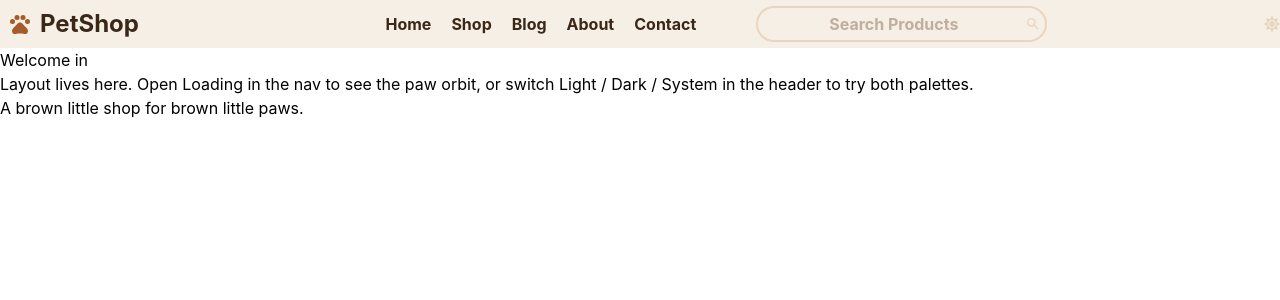
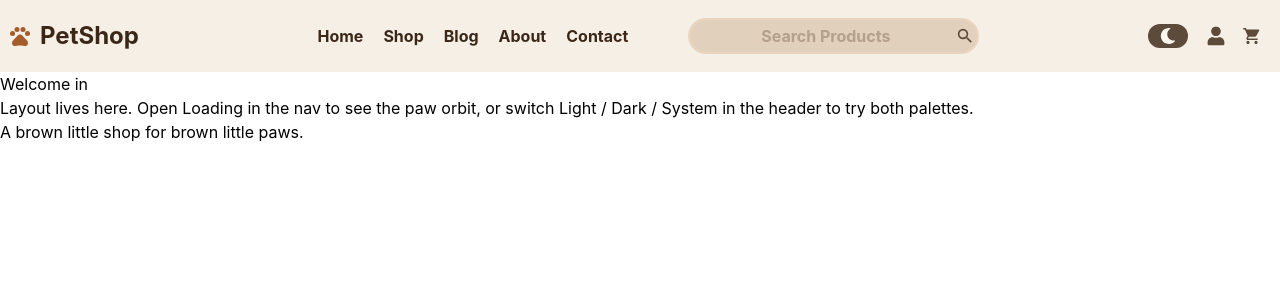
Before and after one commit to Bedrock-the-ninth/pet-shop, a React (Vite) app in the folder frontend/: page /home in a window 1280 px wide. Shown: the top 300 px of the page. Built offline with nearby package versions, Linux system fonts and the light colour scheme.

Commit message:
The changes to the navbar itself are finalized (at least for now). Next in list are creating swiping pages for the profile and the cart. The profile swiping page is only temporary as I'll have to create a profile page in the end.

```diff
--- a/frontend/src/core/classStyles/navBar.styles.ts
+++ b/frontend/src/core/classStyles/navBar.styles.ts
@@ -3,13 +3,22 @@ const navBarStyles = {
   headerClassStyles: "flex justify-between bg-background text-text-h",
   navClassStyles:
     "flex w-1/2 items-center justify-start gap-5 font-bold text-md",
-  themeToggleButtonClassStyles: "text-accent-soft hover:text-accent",
   searchBarClassStyles: {
     spanClass:
-      "flex items-center border-2 rounded-full border-accent-soft focus-within:border-accent mx-10 p-1",
+      "flex items-center border-2 rounded-full border-accent-soft bg-border focus-within:border-accent mx-10 p-1",
     inputClass: "text-center text-muted focus:text-text-color",
     buttonClass:
-      "text-accent-soft hover:text-accent hover:scale-120 transition-all",
+      "text-text-color hover:text-accent scale-120 hover:scale-150 transition-all",
+  },
+  toggleButtons: {
+    mainDivClass: "flex items-center justify-content gap-5 px-5 min-h-18",
+    userAndCartButtonsClasses:
+      "text-text-color hover:text-accent scale-120 hover:scale-150 transition-all",
+    themeToggleClasses: {
+      themeToggleSpanClass:
+        "flex bg-text-color text-background-raised hover:bg-accent text-center justify-center rounded-full items-center min-w-10 hover:scale-110 transition-all",
+      themeToggleButtonClass: "py-1",
+    },
   },
 };
 
--- a/frontend/src/core/interfaces/Logo.props.ts
+++ b/frontend/src/core/interfaces/Logo.props.ts
@@ -1,6 +1,7 @@
+// @path: src/core/interfaces/Logo.props.ts
 import type { IconType } from "react-icons";
 
-export interface LogoProps {
+export interface ILogoProps {
     business_name? : string,
     LogoIcon? : IconType,
 }
--- a/frontend/src/core/interfaces/SearchBar.props.ts
+++ b/frontend/src/core/interfaces/SearchBar.props.ts
@@ -1,7 +1,8 @@
 // @path: src/core/interfaces/SearchBar.props.ts
-export interface SearchBarProps {
+export interface ISearchBarProps {
   value: string;
   setValue: (arg: string) => void;
+  onSubmit?: () => void;
   className?: {
     spanClass: string;
     inputClass: string;
--- /dev/null
+++ b/frontend/src/core/interfaces/ToggleButtons.props.ts
@@ -0,0 +1,11 @@
+// @path: src/core/interfaces/ToggleButtons.props.ts
+export interface IToggleButtonsProps {
+  className: {
+    mainDivClass?: string;
+    userAndCartButtonsClasses?: string;
+    themeToggleClasses?: {
+      themeToggleSpanClass: string;
+      themeToggleButtonClass: string;
+    };
+  };
+}
--- a/frontend/src/features/navBar/components/Logo.tsx
+++ b/frontend/src/features/navBar/components/Logo.tsx
@@ -1,7 +1,8 @@
-import type { LogoProps } from "../../../core/interfaces/Logo.props";
+// @path: src/features/navBar/components/Logo.tsx
+import type { ILogoProps } from "../../../core/interfaces/Logo.props";
 import { MdOutlinePets } from "react-icons/md";
 
-const Logo = ({ business_name, LogoIcon }: LogoProps) => {
+const Logo = ({ business_name, LogoIcon }: ILogoProps) => {
   return (
     <span className="flex gap-2 items-center min-h-10 min-w-10 p-2 text-text-h font-bold text-2xl">
       {LogoIcon ? (
--- /dev/null
+++ b/frontend/src/features/navBar/components/ToggleButtons.tsx
@@ -0,0 +1,39 @@
+// @path: src/features/navBar/components/ToggleButtons.tsx
+
+// Hook import
+import { useState } from "react";
+// Interface and type import
+import { IToggleButtonsProps } from "../../../core/interfaces/ToggleButtons.props";
+// Component import
+import { ThemeToggle } from "../../theme/ThemeToggle";
+// Icon Import
+import { FaUser, FaUserTimes } from "react-icons/fa";
+import { MdShoppingCart, MdRemoveShoppingCart } from "react-icons/md";
+
+const ToggleButtons = ({
+  className,
+}: {
+  className: IToggleButtonsProps["className"];
+}) => {
+  const [viewCart, setViewCart] = useState(false);
+  const [viewDashboard, setViewDashboard] = useState(false);
+  return (
+    <div className={className?.mainDivClass}>
+      <ThemeToggle className={className?.themeToggleClasses} />
+      <button
+        onClick={() => setViewCart((prev) => !prev)}
+        className={className?.userAndCartButtonsClasses}
+      >
+        {viewCart ? <FaUserTimes /> : <FaUser />}
+      </button>
+      <button
+        onClick={() => setViewDashboard((prev) => !prev)}
+        className={className?.userAndCartButtonsClasses}
+      >
+        {viewDashboard ? <MdRemoveShoppingCart /> : <MdShoppingCart />}
+      </button>
+    </div>
+  );
+};
+
+export default ToggleButtons;
--- a/frontend/src/features/navBar/index.tsx
+++ b/frontend/src/features/navBar/index.tsx
@@ -1,10 +1,12 @@
 // @path: src/features/navBar/index.tsx
 
 // Component Imports
-import { ThemeToggle } from "../theme/ThemeToggle";
 import Logo from "./components/Logo";
 import NavItems from "./components/NavItems";
+// Style className import
 import navBarStyles from "../../core/classStyles/navBar.styles";
+import ToggleButtons from "./components/ToggleButtons";
+
 const NavBar = () => {
   return (
     <header className={navBarStyles.headerClassStyles}>
@@ -12,7 +14,7 @@ const NavBar = () => {
       <nav className={navBarStyles.navClassStyles} aria-label="Main">
         <NavItems className={navBarStyles.searchBarClassStyles} />
       </nav>
-      <ThemeToggle className={navBarStyles.themeToggleButtonClassStyles} />
+      <ToggleButtons className={navBarStyles.toggleButtons} />
     </header>
   );
 };
--- a/frontend/src/features/searchBar/SearchBar.tsx
+++ b/frontend/src/features/searchBar/SearchBar.tsx
@@ -1,13 +1,16 @@
 // @path: src/features/searchBar/SearchBar.tsx
-import type { SearchBarProps } from "../../core/interfaces/SearchBar.props";
+import type { ISearchBarProps } from "../../core/interfaces/SearchBar.props";
 import { MdSearch } from "react-icons/md";
 
-const SearchBar = ({ value, setValue, className }: SearchBarProps) => {
+const SearchBar = ({ value, setValue, onSubmit, className }: ISearchBarProps) => {
+
   return (
     <>
-      <span className={`${className?.spanClass}`}>
+      <form onSubmit={onSubmit} className={`${className?.spanClass}`}>
         <input
           type="text"
+          id="query-field"
+          name="query"
           className={`${className?.inputClass}`}
           value={value}
           onChange={(e: React.ChangeEvent<HTMLInputElement>) =>
@@ -16,10 +19,10 @@ const SearchBar = ({ value, setValue, className }: SearchBarProps) => {
           placeholder="Search Products"
           style={{ outline: "none" }}
         />
-        <button className={`${className?.buttonClass}`}>
+        <button type="submit" className={`${className?.buttonClass}`}>
           <MdSearch />
         </button>
-      </span>
+      </form>
     </>
   );
 };
--- a/frontend/src/features/theme/ThemeToggle.tsx
+++ b/frontend/src/features/theme/ThemeToggle.tsx
@@ -1,14 +1,21 @@
 // @path: src/features/theme/ThemeToggle.tsx
+// Hook import
 import { useEffect, useState } from "react";
+// Interface and Type import
+import type { IToggleButtonsProps } from "../../core/interfaces/ToggleButtons.props";
+// Util imports
 import {
   applyColorMode,
   readStoredColorMode,
   THEME_STORAGE_KEY,
   type ColorMode,
 } from "./theme";
+// Icon imports
 import { FaSun, FaMoon } from "react-icons/fa";
 
-export function ThemeToggle({className}: {className: string}) {
+type propsType = IToggleButtonsProps["className"]["themeToggleClasses"];
+
+export function ThemeToggle({ className }: { className: propsType }) {
   const [mode, setMode] = useState<ColorMode>(readStoredColorMode);
 
   useEffect(() => {
@@ -25,10 +32,10 @@ export function ThemeToggle({className}: {className: string}) {
   }
 
   return (
-    <>
-      <button onClick={clickHandler} className={className}>
-        {mode === "light" ? <FaSun /> : <FaMoon />}
+    <span onClick={clickHandler} className={className?.themeToggleSpanClass}>
+      <button className={className?.themeToggleButtonClass}>
+        {mode === "light" ? <FaMoon /> : <FaSun />}
       </button>
-    </>
+    </span>
   );
 }
```
Also changed, not shown: frontend/src/features/navBar/components/NavItems.tsx (+8 -4 lines).
